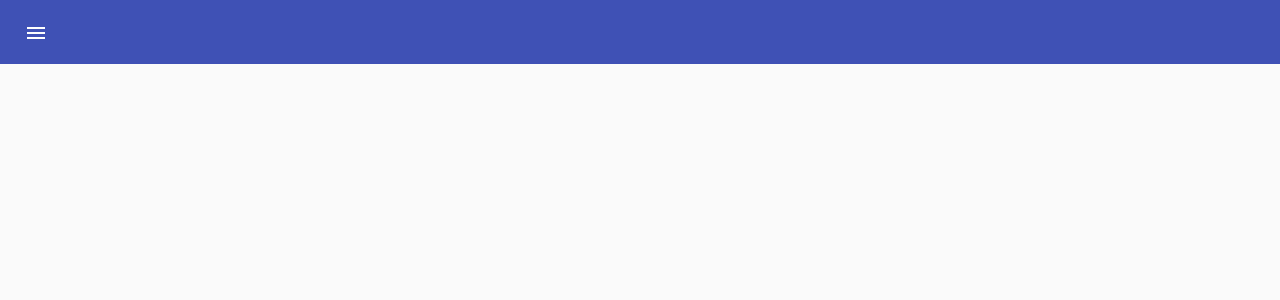
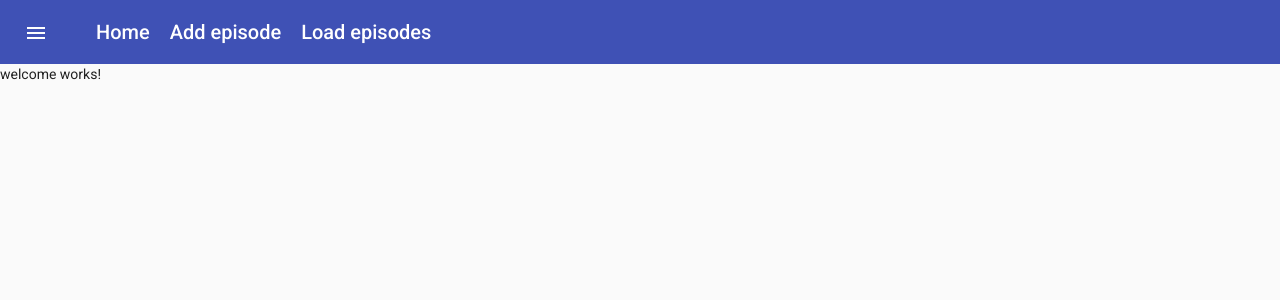
Before and after one commit to soroushby/soccer_podcast, an Angular app: page / in a window 1280 px wide. Shown: the top 300 px of the page. Built offline with nearby package versions, Linux system fonts and the light colour scheme.

Commit message:
added interface and toolbar

```diff
--- a/src/app/app-routing.module.ts
+++ b/src/app/app-routing.module.ts
@@ -1,12 +1,16 @@
 import { NgModule } from '@angular/core';
 import { Routes, RouterModule } from '@angular/router';
+import { WelcomeComponent } from './welcome/welcome.component';
 
 const routes: Routes = [
+  { path: '', component: WelcomeComponent },
+  { path: 'welcome', component: WelcomeComponent },
   {
     path: 'episodes',
     loadChildren: () =>
       import('./episodes/episodes.module').then((m) => m.EpisodesModule),
   },
+  { path: '**', component: WelcomeComponent },
 ];
 
 @NgModule({
--- a/src/app/app.component.html
+++ b/src/app/app.component.html
@@ -10,6 +10,17 @@
       >
         <mat-icon>menu</mat-icon>
       </button>
+      <div class="nav">
+        <ul class="nav-list" fxLayout="row" fxLayoutGap="2rem">
+          <li class="nav-list__item"><a routerLink="Home">Home</a></li>
+          <li class="nav-list__item">
+            <a routerLink="episodes/addepisodes">Add episode</a>
+          </li>
+          <li class="nav-list__item">
+            <a routerLink="episodes/loadepisodes">Load episodes</a>
+          </li>
+        </ul>
+      </div>
     </mat-toolbar>
     <router-outlet></router-outlet>
   </mat-sidenav-content>
--- a/src/app/app.component.scss
+++ b/src/app/app.component.scss
@@ -3,3 +3,16 @@ mat-sidenav,
 mat-sidenav-content {
   height: 100%;
 }
+
+.nav {
+  &-list {
+    &__item {
+      list-style: none;
+      font-size: 2rem;
+      a {
+        color: white;
+        text-decoration: none;
+      }
+    }
+  }
+}
--- a/src/app/app.module.ts
+++ b/src/app/app.module.ts
@@ -6,9 +6,10 @@ import { AppRoutingModule } from './app-routing.module';
 import { AppComponent } from './app.component';
 import { BrowserAnimationsModule } from '@angular/platform-browser/animations';
 import { FlexLayoutModule } from '@angular/flex-layout';
+import { WelcomeComponent } from './welcome/welcome.component';
 
 @NgModule({
-  declarations: [AppComponent],
+  declarations: [AppComponent, WelcomeComponent],
   imports: [
     BrowserModule,
     AppRoutingModule,
--- a/src/app/episodes/add-episodes/add-episodes.component.ts
+++ b/src/app/episodes/add-episodes/add-episodes.component.ts
@@ -1,15 +1,13 @@
 import { Component, OnInit } from '@angular/core';
+import { FormBuilder } from '@angular/forms';
 
 @Component({
   selector: 'app-add-episodes',
   templateUrl: './add-episodes.component.html',
-  styleUrls: ['./add-episodes.component.scss']
+  styleUrls: ['./add-episodes.component.scss'],
 })
 export class AddEpisodesComponent implements OnInit {
+  constructor(private fb: FormBuilder) {}
 
-  constructor() { }
-
-  ngOnInit(): void {
-  }
-
+  ngOnInit(): void {}
 }
--- /dev/null
+++ b/src/app/welcome/welcome.component.html
@@ -0,0 +1 @@
+<p>welcome works!</p>
--- /dev/null
+++ b/src/app/welcome/welcome.component.ts
@@ -0,0 +1,15 @@
+import { Component, OnInit } from '@angular/core';
+
+@Component({
+  selector: 'app-welcome',
+  templateUrl: './welcome.component.html',
+  styleUrls: ['./welcome.component.scss']
+})
+export class WelcomeComponent implements OnInit {
+
+  constructor() { }
+
+  ngOnInit(): void {
+  }
+
+}
```
Also changed, not shown: src/app/episodes/episodes.module.ts (+8 -7 lines), src/app/interfaces/episodes.ts (added, +9 -0 lines), src/app/welcome/welcome.component.scss (added), 1 other file (tests, documents, lock files or other folders).
